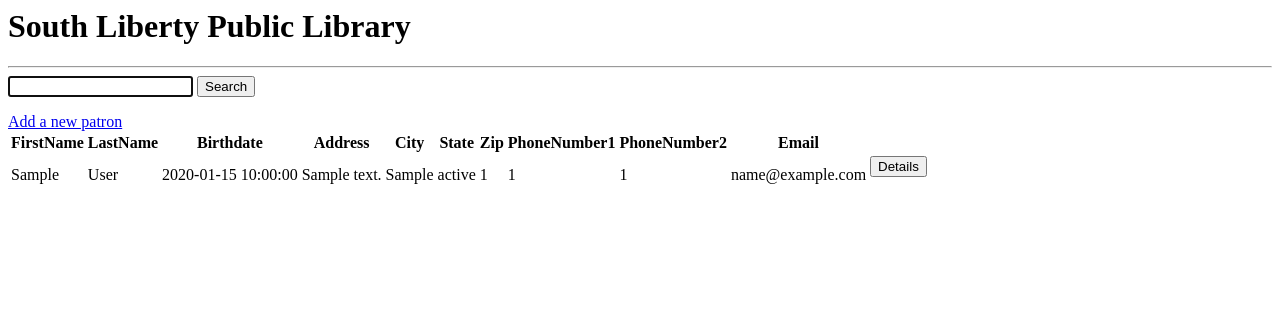
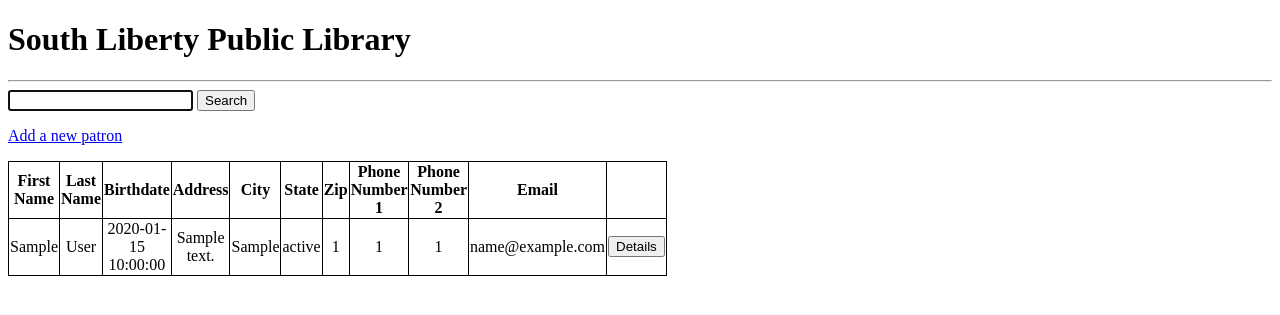
Before and after one commit to ndeal01/softwaredesign_project, a Flask app: page /people in a window 1280 px wide. Shown: the top 315 px of the page. Run offline with Flask 2, Linux system fonts and the light colour scheme; tables that the repository leaves empty hold one stand-in row (values such as "Sample post"); parts of the project's set-up code (start-up, migrations or seed data) failed here and were passed over; some libraries are stand-ins or nearby versions.

Commit message:
Updated files

```diff
--- a/static/stylesheet.css
+++ b/static/css/stylesheet.css
@@ -1,3 +1,16 @@
+table, th, td {
+  border: 1px solid black;
+}
+table {
+  border-collapse: collapse;
+  width: 40%;
+}
+td{
+  text-align: center;
+}
+th {
+  height: 20px;
+}
 /* Style the navigation bar */
 .navbar {
  width: 100%;
@@ -33,4 +46,3 @@
    float: none;
    display: block;
  }
-}
--- a/templates/base.html
+++ b/templates/base.html
@@ -1,17 +1,16 @@
-
+<!DOCTYPE html>
 <html lang="en">
 
   <head>
     <meta charset="utf-8">
-
-
+    <title>{{ pageTitle }}</title>
 <script src="https://ajax.googleapis.com/ajax/libs/jquery/3.4.1/jquery.min.js"></script>
-  <link rel="stylesheet" type="text/css" href="{{ url_for('static', filename='static/stylesheet.css') }}">
-
-    <title>{{ pageTitle }}</title>
-	<link rel="stylesheet" type="text/css" href="{{ url_for('static', filename='static/stylesheet.css') }}">
 <script src="https://kit.fontawesome.com/a076d05399.js"></script>
 
+<style>
+#flash { display:none; background-color:white; color:red}
+</style>
+  <link rel="stylesheet" type="text/css" href="{{ url_for('static', filename='css/stylesheet.css') }}" />
   <script>
       $(function() {
      $('#flash').delay(500).fadeIn('normal', function() {
@@ -19,9 +18,7 @@
      });
   });
   </script>
-  <style>
-  #flash { display:none; background-color:#000; color:#fff}
-  </style>
+
 </head>
 
   <body>
--- a/templates/materials.html
+++ b/templates/materials.html
@@ -28,8 +28,8 @@
             <tr>
 
                 <th>Title</th>
-                <th>DateAdded</th>
-                <th>LastModified</th>
+                <th>Date Added</th>
+                <th>Last Modified</th>
                 <th>Genre</th>
                 <th>Author</th>
                 <th>ISBN</th>
--- a/templates/people.html
+++ b/templates/people.html
@@ -27,15 +27,15 @@
         <thead>
             <tr>
 
-                <th>FirstName</th>
-                <th>LastName</th>
+                <th>First Name</th>
+                <th>Last Name</th>
                 <th>Birthdate</th>
                 <th>Address</th>
                 <th>City</th>
                 <th>State</th>
                 <th>Zip</th>
-                <th>PhoneNumber1</th>
-                <th>PhoneNumber2</th>
+                <th>Phone Number 1</th>
+                <th>Phone Number 2</th>
                 <th>Email</th>
 
             </tr>
```
